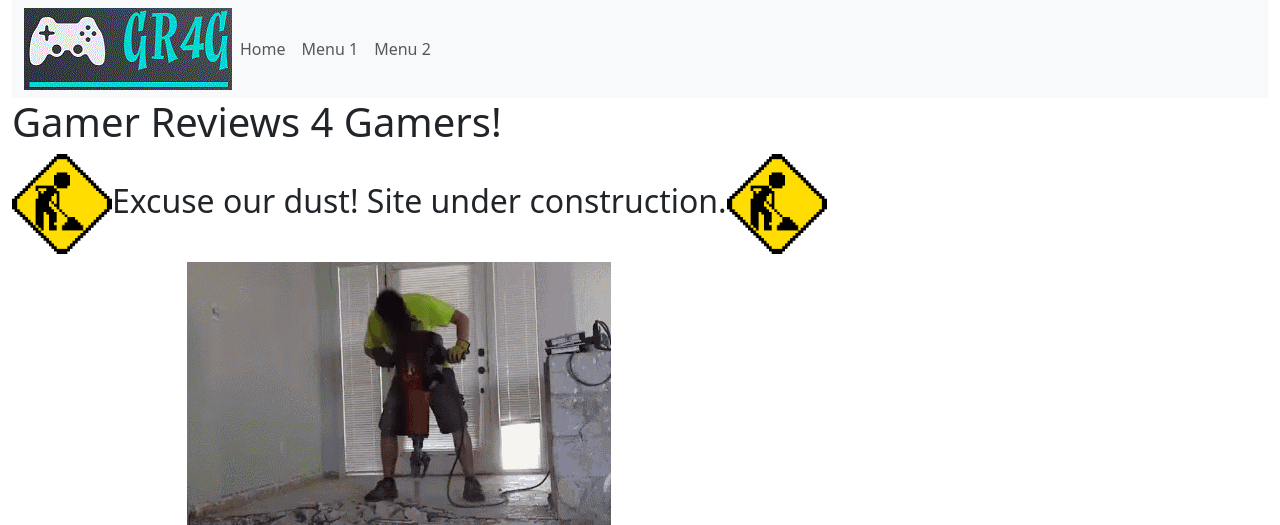
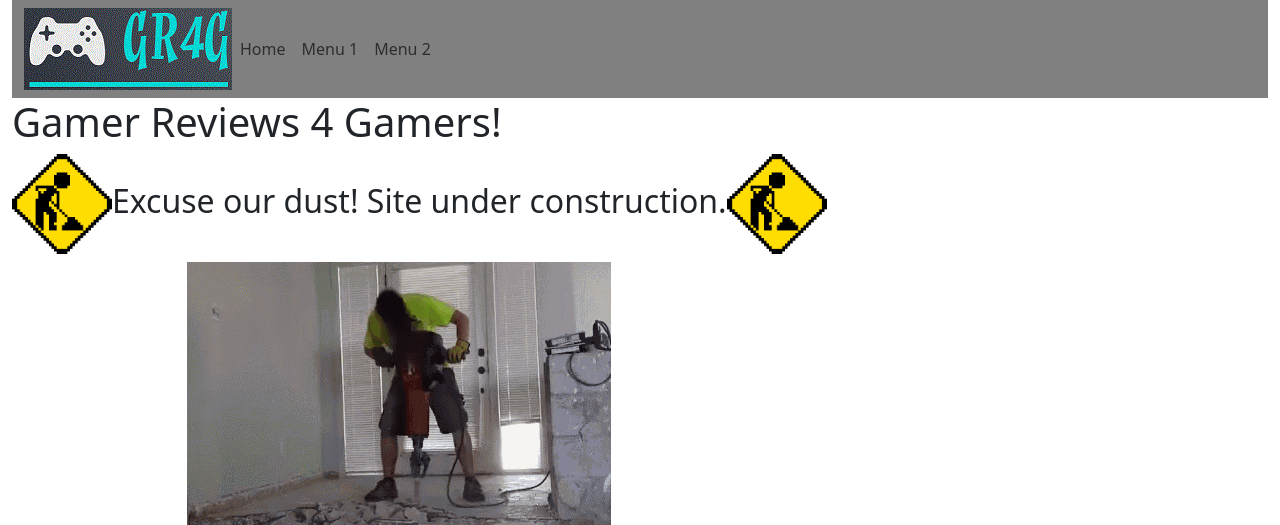
Before and after one commit to TheSpaceViking/CS3300_Web_Project, a Django app: page / in a window 1280 px wide. Shown: the top 525 px of the page. Run offline with Django 4.2, Linux system fonts and the light colour scheme.

Commit message:
Update default_template.html
Updated the default template to have a grey navbar

```diff
--- a/gameReview_app/templates/gameReview_app/default_template.html
+++ b/gameReview_app/templates/gameReview_app/default_template.html
@@ -1,6 +1,13 @@
 {% load static %}
 
 <!DOCTYPE html>
+
+<style>
+    .custom-navbar {
+        background-color: grey; /* set the navbar to be grey for now */
+    }
+</style>
+
 <html lang="en">
 <head>
 <title>GR4G</title>
@@ -14,7 +21,7 @@
 <body>
 <div class="container-fluid">
 <!-- Navbar -->
-<nav class="navbar navbar-expand-lg bg-body-tertiary">
+<nav class="navbar navbar-expand-lg custom-navbar">
     <div class="container-fluid">
         <img src="{% static 'images/gr4g_logo.gif' %}">
         <button class="navbar-toggler" type="button" data-bs-toggle="collapse" data-bs-target="#navbarNav" aria-controls="navbarNav" aria-expanded="false" aria-label="Toggle navigation"><span class="navbar-toggler-icon"></span></button>
```
